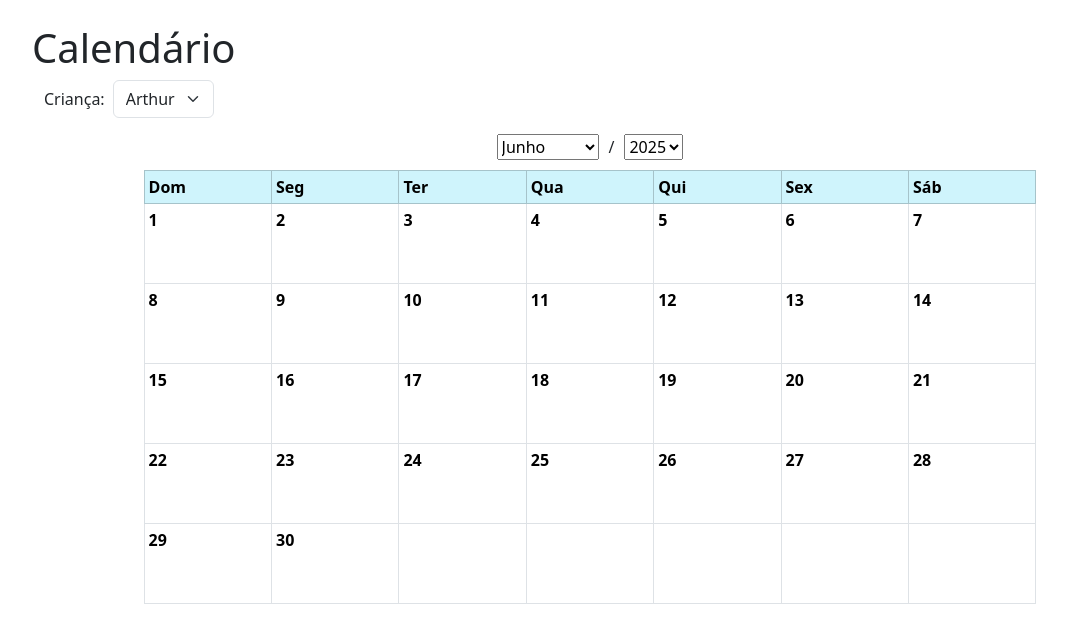
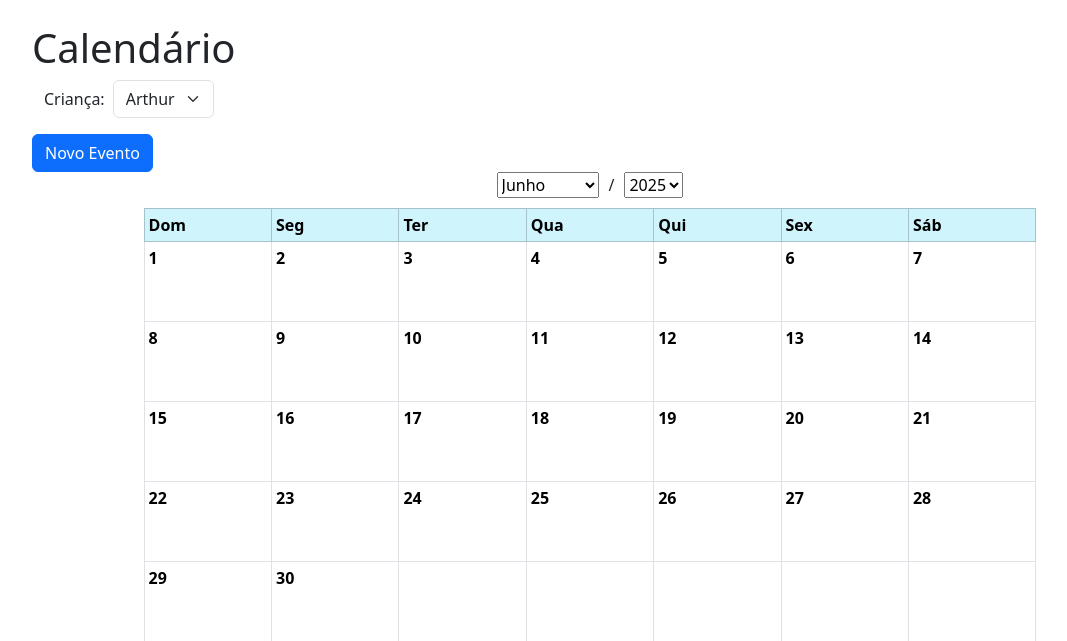
Before and after one commit to anakindinger/app-familia-django, a Django app: page /agenda/ in a window 1280 px wide. Shown: the part 56-697 px from the top of the page, without its empty margins (50-1117 px from the left). Run offline with Django 5.2, Linux system fonts and the light colour scheme; a user stored in the database is signed in; data comes from the database, SQL or seed files in the repository; both versions use the stored data as it was after the commit.

Commit message:
calendario com alteração de eventos ok

```diff
--- a/agenda/templates/agenda/calendario.html
+++ b/agenda/templates/agenda/calendario.html
@@ -1,5 +1,6 @@
 {% extends 'base.html' %}
 {% load static %}
+<link rel="stylesheet" href="{% static 'agenda/calendario.css' %}">
 {% block content %}
 <h1>Calendário</h1>
 <!-- Filtro de criança -->
@@ -19,6 +20,9 @@
     </div>
   </form>
 </div>
+<button type="button" class="btn btn-primary" data-bs-toggle="modal" data-bs-target="#modalNovoEvento">
+    Novo Evento
+</button>
 <div style="display: flex; justify-content: center; align-items: center; margin-bottom: 10px;">
   <select id="mes" onchange="window.location.search='?mes='+this.value+'&ano='+document.getElementById('ano').value+'&child_id='+document.getElementById('child_id').value;">
     {% for m in meses %}
@@ -67,6 +71,20 @@
                         <p> {{ evento.hour_init|time:"H:i" }}</p>
                         <p class="card-text"><strong>Hora de término:</strong></p>
                         <p> {{ evento.hour_end|time:"H:i" }}</p>
+                        <form method="post" action="{% url 'agenda:excluir_evento' evento.id %}?child_id={{ selected_child.id }}" style="display:inline;">
+                          {% csrf_token %}
+                          <button type="submit" class="btn btn-danger btn-sm">Excluir</button>
+                        </form>
+                        <button type="button" class="btn btn-warning btn-sm"
+                                data-id="{{evento.id}}"
+                                data-description="{{evento.description|escapejs}}"
+                                data-hour-init="{{evento.hour_init|time:'H:i'}}"
+                                data-hour-end="{{evento.hour_end|time:'H:i'}}"
+                                data-date="{{evento.date|date:'Y-m-d'}}"
+                                data-bs-toggle="modal"
+                                data-bs-target="#modalEditarEventoUnico">
+                        Alterar
+                      </button>
                       </div>
                     {% endif %}
                   </div>
@@ -80,4 +98,40 @@
     </tbody>
   </table>
 </div>
+<div class="modal fade" id="modalEditarEventoUnico" tabindex="-1" aria-labelledby="modalEditarEventoUnicoLabel" aria-hiden="true">
+  <div class="modal-dialog">
+    <div class="modal-content">
+      <form method="post" action="">
+        {% csrf_token %}
+        <input type="hidden" name="child_id" value="{{selected_child.id}}">
+        <div class="modal-header">
+          <h5 class="modal-title" id="modalEditarEventoUnicoLabel">Editar evento</h5>
+          <button type="button" class="btn-close" data-bs-dismiss="modal" aria-label="Fechar"></button>
+        </div>
+        <div class="modal-body">
+          <div class="mb-3">
+            <label class="form-label">Descrição</label>
+            <input type="text" class="form-control" name="description" required>
+          </div>
+          <div class="mb-3">
+            <label class="form-label">Hora de início</label>
+            <input type="time" class="form-control" name="hour_init" required>
+          </div>
+          <div class="mb-3">
+            <label class="form-label">Hora de fim</label>
+            <input type="time" class="form-control" name="hour_end" required>
+          </div>
+          <div class="mb-3">
+            <label class="form-label">Data</label>
+            <input type="date" class="form-control" name="date" required>
+          </div>
+        </div>
+        <div class="modal-footer">
+          <button type="button" class="btn btn-secondary" data-bs-dismiss="modal">Cancelar</button>
+          <button type="submit" class="btn btn-primary">Salvar</button>
+        </div>
+      </form>
+    </div>
+  </div>
+</div>
 {% endblock %}
--- a/agenda/urls.py
+++ b/agenda/urls.py
@@ -5,5 +5,8 @@ app_name = 'agenda'
 
 urlpatterns = [
     path('', views.index, name='index'),
+    path('cadastrar/', views.cadastrar_evento, name='cadastrar_evento'),
+    path('excluir/<int:evento_id>/', views.excluir_evento, name='excluir_evento'),
+    path('alterar/<int:evento_id>/', views.alterar_evento, name='alterar_evento'),
 
 ]
--- a/agenda/views.py
+++ b/agenda/views.py
@@ -1,8 +1,9 @@
-from django.shortcuts import render, get_object_or_404
+from django.shortcuts import render, get_object_or_404, redirect
 from .models import Evento
 import calendar
 from datetime import date
 from django.contrib.auth.decorators import login_required
+from django.views.decorators.csrf import csrf_exempt
 from usuario.models import UsuarioChild
 from dashboard.models import Child
 
@@ -57,3 +58,58 @@ def index(request):
         'weekday_tmr': weekday_tmr,
     }
     return render(request, 'agenda/calendario.html', context)
+
+@csrf_exempt
+@login_required
+def cadastrar_evento(request):
+    children_ids = UsuarioChild.objects.filter(user=request.user).values_list('child_id', flat=True)
+    if request.method == 'POST':
+        descricao = request.POST.get('description')
+        hour_init = request.POST.get('hour_init')
+        hour_end = request.POST.get('hour_end')
+        date = request.POST.getlist('date')
+        child_id = request.POST.get('child_id')
+        if not child_id or int(child_id) not in children_ids:
+            return redirect('agenda:index')
+        evento = Evento.objects.create(
+            description=descricao,
+            date=date,
+            hour_init=hour_init,
+            hour_end=hour_end,
+            child_id=child_id
+        )
+
+        evento.save()
+        return redirect(f"{request.path}?child_id={child_id}")
+    else:
+        children = Child.objects.filter(id__in=children_ids)
+        selected_child = children.first() if children else None
+        context = {'children': children, 'selected_child': selected_child}
+        return render(request, 'agenda/calendario.html', context)
+
+
+@csrf_exempt
+@login_required
+def excluir_evento(request, evento_id):
+    if request.method == 'POST':
+        Evento.objects.filter(id=evento_id).delete()
+    return redirect('agenda:index')
+
+@csrf_exempt
+@login_required
+def alterar_evento(request, evento_id):
+    evento = get_object_or_404(Evento, id=evento_id)
+    children_ids = UsuarioChild.objects.filter(user=request.user).values_list('child_id', flat=True)
+    if evento.child_id not in children_ids:
+        return redirect('evento:index')
+    if request.method == 'POST':
+        evento.descricao = request.POST.get('description')
+        evento.hour_init = request.POST.get('hour_init')
+        evento.hour_end = request.POST.get('hour_end')
+        evento.date = request.POST.getlist('date')
+        evento.save()
+        return redirect(f"{request.path}?child_id={evento.child_id}")
+
+    children = Child.objects.filter(id__in=children_ids)
+    context = {'evento': evento, 'children': children, 'selected_child': evento.child}
+    return render(request, 'agenda/calendario.html', context)
```
Also changed, not shown: agenda/static/agenda/calendario.css (added, +77 -0 lines), db.sqlite3.
